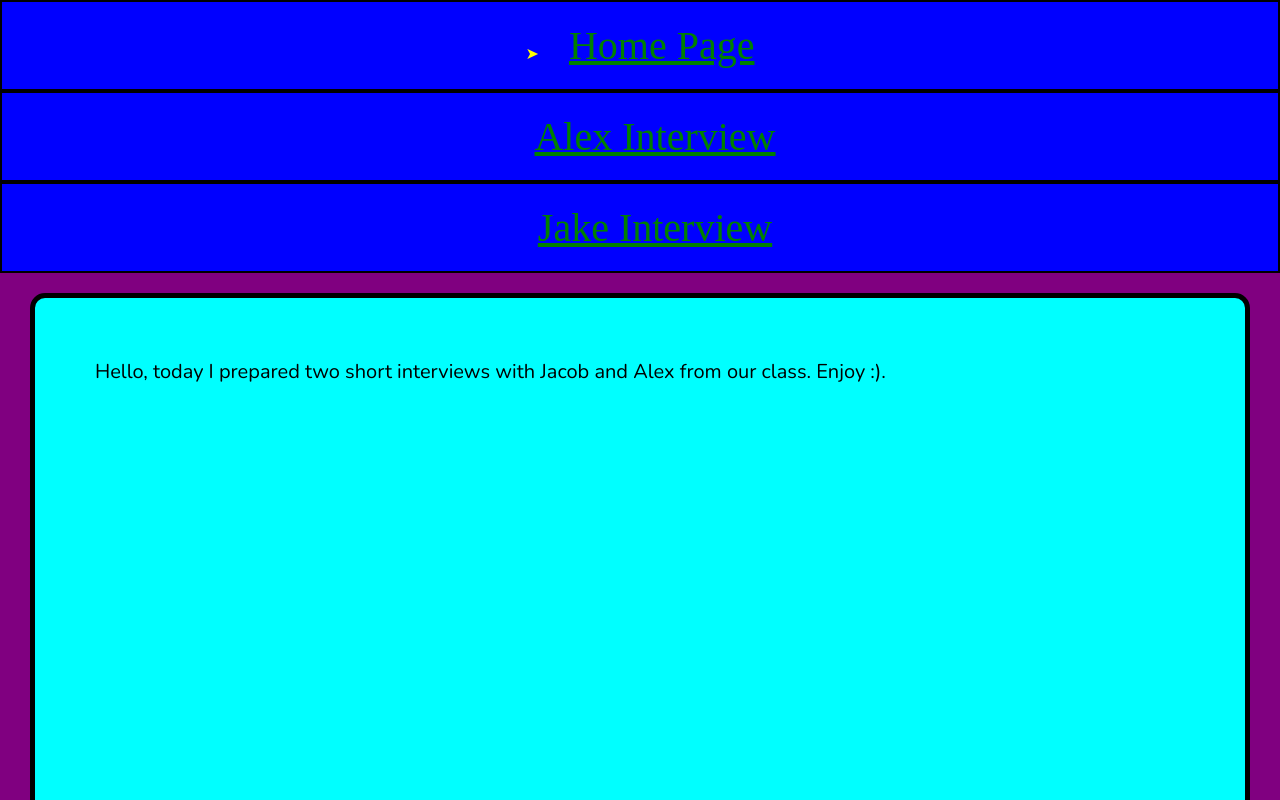
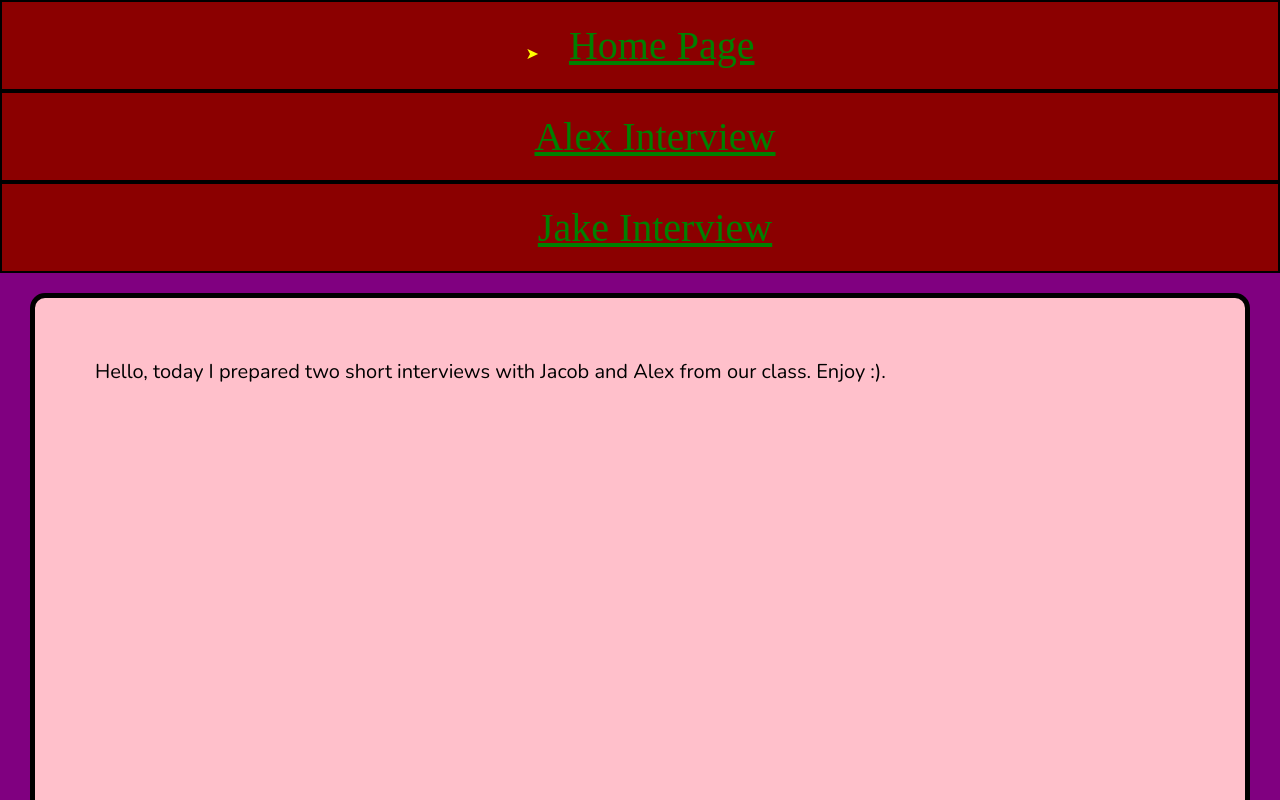
Before and after one commit to Kinraec3981/homework.github.io, a plain HTML site: page index.html in a window 1280 px wide. Shown: the top 800 px of the page. Drawn offline with nearby package versions, Linux system fonts and the light colour scheme.

Commit message:
Update index.html

```diff
--- a/index.html
+++ b/index.html
@@ -32,13 +32,13 @@ margin-top: 20px;
 		margin: 0px;
 
 	}ul{
-		background: blue;
+		background: #8B0000;
 		text-align: center;
 		padding: 0;
 	}li:hover{
 		color: green;
 		transition-duration: 0.5s;
-		background: purple;
+		background: #CC5500;
 		border: black 5px solid;
 	}li:hover:before{
 		color: yellow;
@@ -55,7 +55,7 @@ margin-top: 20px;
 		border: black 5px solid;
 		height: 700px;
 		border-radius: 15px;
-		background: cyan;
+		background: pink;
 		margin: auto;
 		margin-top: 20px;
 		margin-left: 30px;
```
